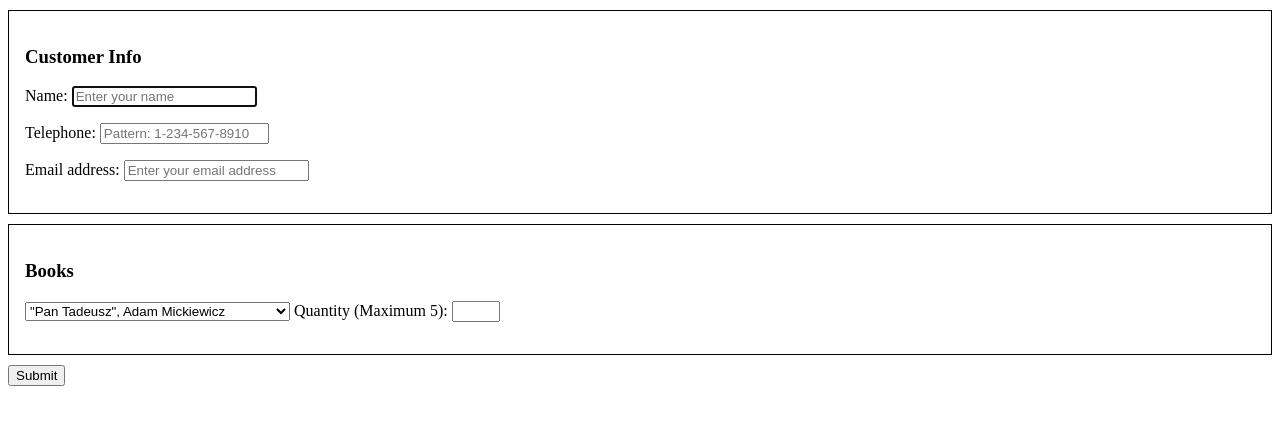
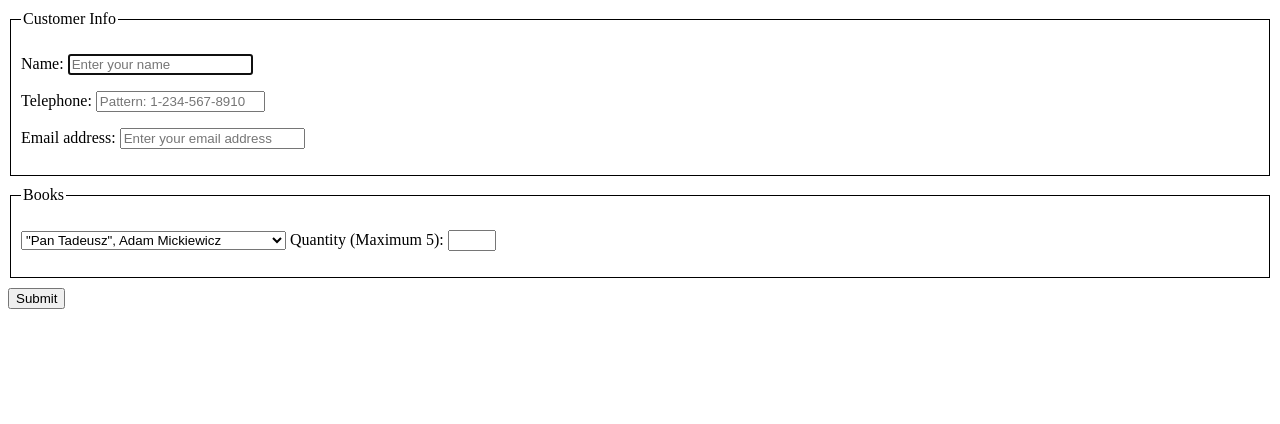
Before and after one commit to cezarykoralewski/cezarykoralewski.github.io, a plain HTML site: page zadania-domowe/formularz2/index.html in a window 1280 px wide. Drawn offline with Linux system fonts and the light colour scheme.

Commit message:
zmiana fieldset

```diff
--- a/zadania-domowe/formularz2/css/style.css
+++ b/zadania-domowe/formularz2/css/style.css
@@ -1,11 +1,6 @@
-span {
-    background-color: white;
-    margin-top: -20px;
-}
-
-div {
+fieldset {
     border: solid 1px black;
-    padding: 1em;
+    padding: 10px;
     margin-top: 10px;
 }
 
--- a/zadania-domowe/formularz2/index.html
+++ b/zadania-domowe/formularz2/index.html
@@ -9,8 +9,8 @@
 
 <body>
     <form action="https://formspree.io/koralewski.cezary@gmail.com" method="POST" autocomplete="on">
-        <div>
-            <h3><span>Customer Info</span></h3>
+        <fieldset>
+            <legend>Customer Info</legend>
 
             <p>
                 <label>Name: <input type="text" name="name" placeholder="Enter your name" autofocus required></label>
@@ -24,11 +24,11 @@
                 <label>Email address: <input type="email" name="email" placeholder="Enter your email address" required></label>
             </p>
 
-        </div>
+        </fieldset>
 
-        <div>
+        <fieldset>
 
-            <h3><span>Books</span></h3>
+            <legend>Books</legend>
 
             <p>
                 <select name="book">
@@ -42,7 +42,7 @@
                 <label>Quantity (Maximum 5): <input type="number" name="quantity" min="1" max="5" sixe=3></label>
             </p>
 
-        </div>
+        </fieldset>
 
         <input type="submit" value="Submit" id="submit">
 
```
